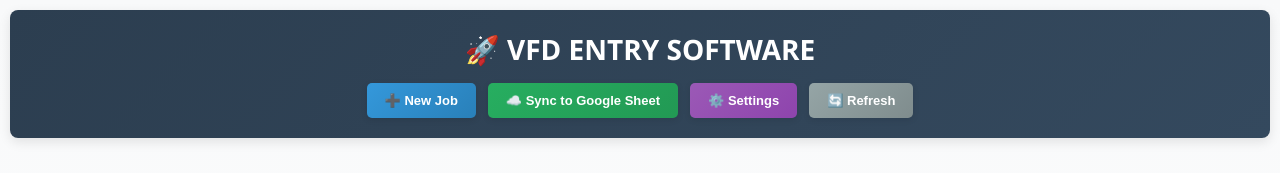
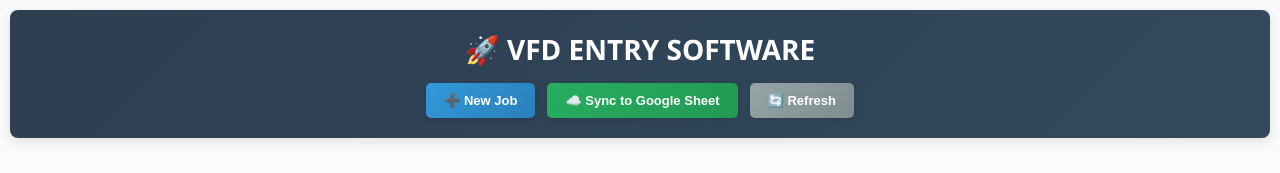
Before and after one commit to fortest002699-rgb/vfd-entry-software, a React (Create React App) app: page / in a window 1280 px wide. Shown: the top 173 px of the page. Built offline with nearby package versions, Linux system fonts and the light colour scheme; no server answers; the database is empty.

Commit message:
Center VFD REPORT heading in PDF and remove Settings button from Header

```diff
--- a/src/components/Header.js
+++ b/src/components/Header.js
@@ -1,6 +1,6 @@
 import React from 'react';
 
-const Header = ({ onNewJob, onSyncSheets, onOpenSettings, onRefresh, isMobile }) => {
+const Header = ({ onNewJob, onSyncSheets, onRefresh, isMobile }) => {
   return (
     <header className="header">
       <h1>🚀 VFD ENTRY SOFTWARE</h1>
@@ -11,9 +11,6 @@ const Header = ({ onNewJob, onSyncSheets, onOpenSettings, onRefresh, isMobile })
         <button className="btn btn-success" onClick={onSyncSheets}>
           ☁️ Sync to Google Sheet
         </button>
-        <button className="btn btn-info" onClick={onOpenSettings}>
-          ⚙️ Settings
-        </button>
         <button className="btn btn-secondary" onClick={onRefresh}>
           🔄 Refresh
         </button>
--- a/src/components/PDFGeneratorModal.js
+++ b/src/components/PDFGeneratorModal.js
@@ -92,7 +92,9 @@ Warranty does not cover physical damage, mishandling, improper installation, or
         // ===== HEADER =====
         pdf.setFontSize(16);
         pdf.setFont('Helvetica', 'bold');
-        pdf.text('VFD REPORT', margin, yPosition, { align: 'center' });
+        const pageWidth = pdf.internal.pageSize.getWidth();
+        const centerX = pageWidth / 2;
+        pdf.text('VFD REPORT', centerX, yPosition, { align: 'center' });
         yPosition += 15;
 
         // Divider line
```
